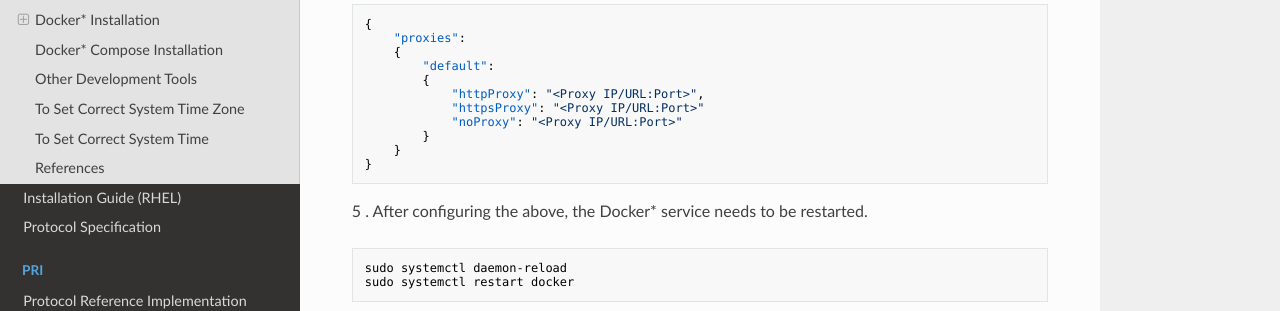
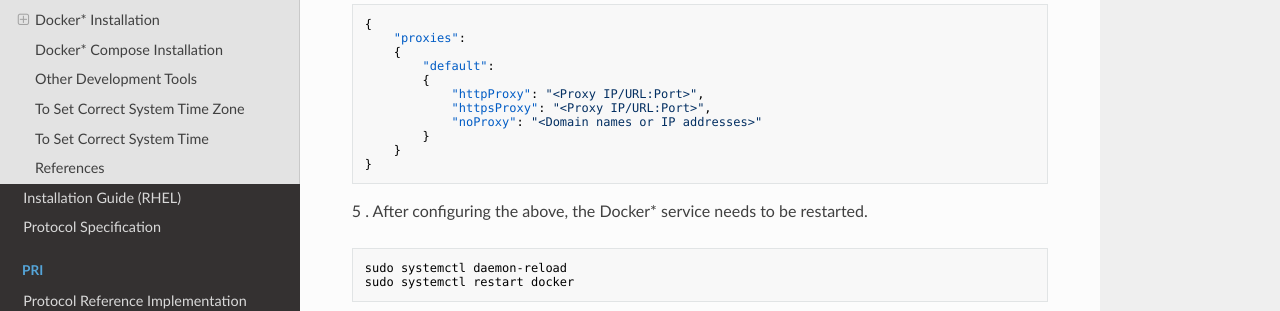
Before and after one commit to fido-device-onboard/docs-fidoiot, an MkDocs documentation site: the page built from docs/installation.md, in a window 1280 px wide and 900 px high, scrolled down 1082 px. Shown: the part 159-470 px from the top of the window. Built offline with MkDocs 1.6.1, drawn with Linux system fonts in a browser that asks for light colours; nearby versions of some CDN libraries; some of the changed lines change nothing that is shown.

Commit message:
Correcting the docker-proxy format (#66)
Signed-off-by: root <root@surajku3-mobl.gar.corp.intel.com>
Co-authored-by: root <root@surajku3-mobl.gar.corp.intel.com>
Co-authored-by: KiranSukhavasi <kiran.sukhavasi@intel.com>

```diff
--- a/docs/installation.md
+++ b/docs/installation.md
@@ -50,8 +50,8 @@
         "default":
         {
             "httpProxy": "<Proxy IP/URL:Port>",
-            "httpsProxy": "<Proxy IP/URL:Port>"
-            "noProxy": "<Proxy IP/URL:Port>"
+            "httpsProxy": "<Proxy IP/URL:Port>",
+            "noProxy": "<Domain names or IP addresses>"
         }
     }
 }
```
